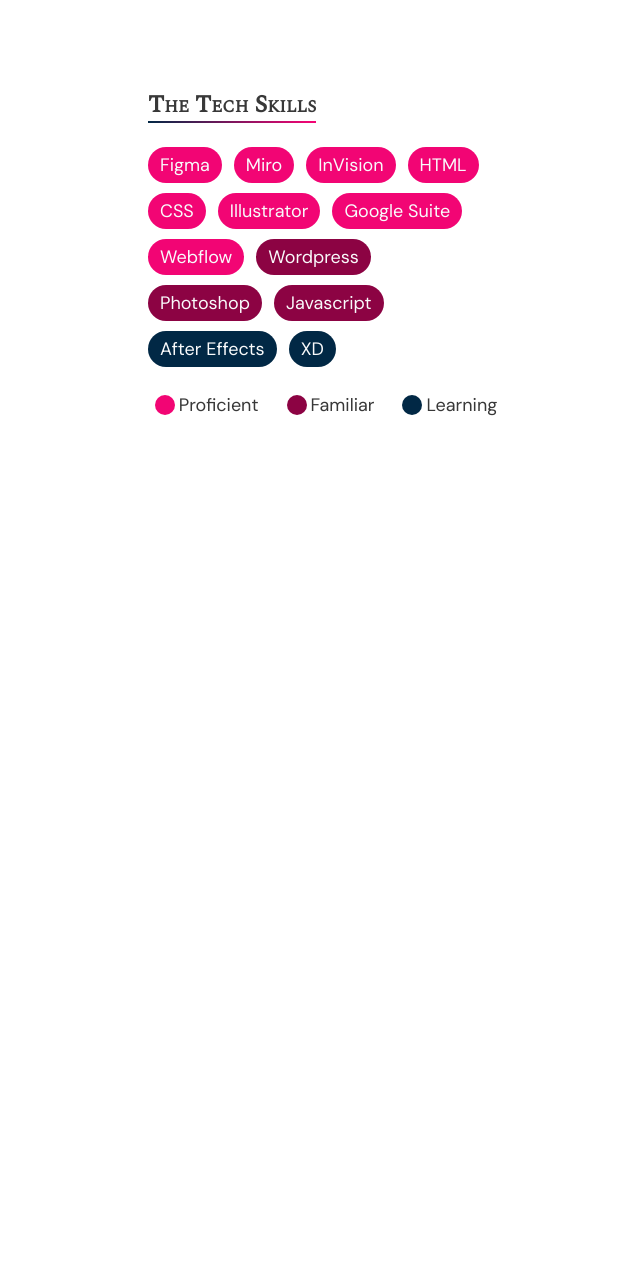
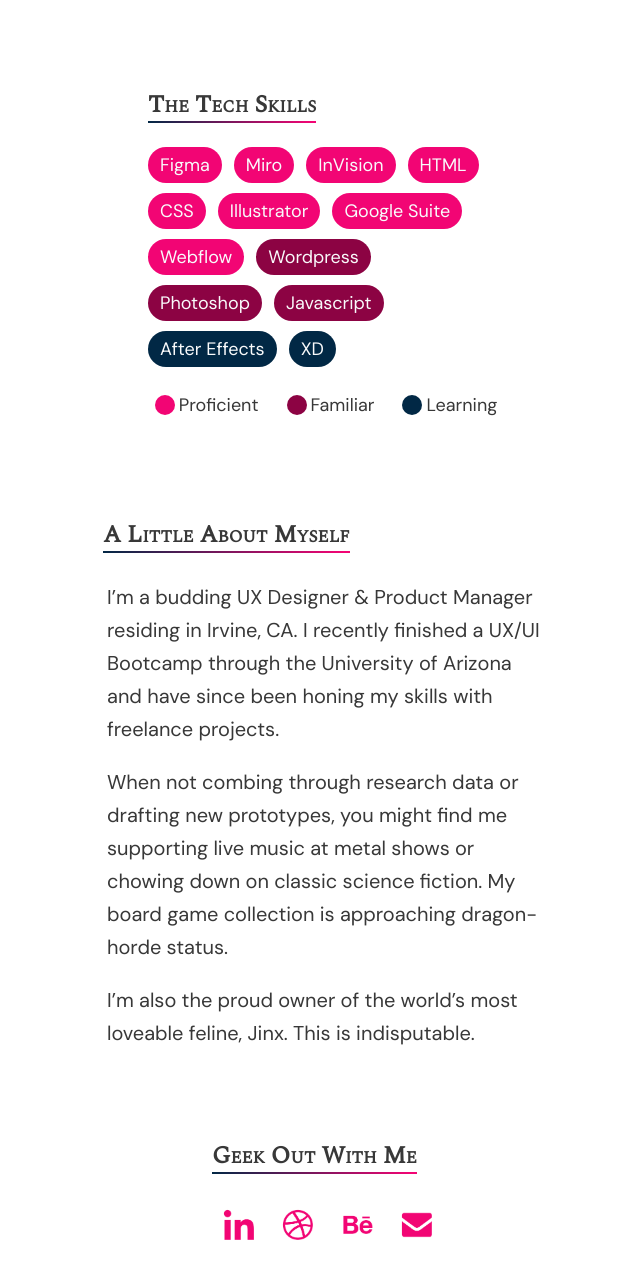
Before and after one commit to CharlotteKane/Portfolio, a plain HTML site: page Index.html in a window 1280 px wide. Shown: the part 2285-3564 px from the top of the page, without its empty margins (312-952 px from the left). Before the commit the page ends 2778 px from the top, so only its background shows below. Drawn offline with nearby package versions, Linux system fonts and the light colour scheme.

Commit message:
About Me
Input new content for about me and secondary social links.

```diff
--- a/CSS/Style.css
+++ b/CSS/Style.css
@@ -157,7 +157,7 @@
     margin: 0px 12px 10px 0px;
 }
 
-.circleSmall{
+.circleSmall {
     width: 20px;
     height: 20px;
     border-radius: 20px;
@@ -168,12 +168,34 @@
     flex-direction: row;
     justify-content: center;
     align-items: center;
-    max-width: 360px;
+    max-width: 345px;
 }
 
 
 
-/*Typography styles*/
+/* About Me Styles */
+
+#aboutMe {
+    display: flex;
+    flex-direction: column;
+    justify-content: center;
+    align-items: flex-start;
+    max-width: 450px;
+}
+
+#aboutMe p {
+    line-height: 165.7%;
+}
+
+#socialSection {
+    display: flex;
+    flex-direction: column;
+    justify-content: center;
+    align-items: flex-start;
+    max-width: 360px;
+}
+
+/*Typography Styles*/
 
 h1 {
     font-family: 'Spectral', serif;
@@ -295,6 +317,10 @@
 
 /*Spacing Elements */
 
+.paddingSmall {
+    padding: 6px;
+}
+
 .paddingMedium {
     padding: 12px;
 }
@@ -320,7 +346,7 @@
     width: 100%;
  }
 
- .titlePadding {
+.titlePadding {
     margin-left: 60px;
     margin-bottom: 24px;
 }
--- a/Index.html
+++ b/Index.html
@@ -239,6 +239,47 @@
           </div>
         </div>
       </section>
+      <!-- about me section -->
+      <section class="columnFlex">
+        <div class="spacerLarge"></div>
+        <div id="aboutMe">
+          <div class="newFlexRow">
+            <div class="sectionTitle">
+              <h3>A Little About Myself</h3>
+            </div>
+          </div>
+          <p>I’m a budding UX Designer & Product Manager residing in Irvine, CA. I recently finished a UX/UI Bootcamp through the University of Arizona and have since been honing my skills with freelance projects.</p>
+          <div class="spacerSmall"></div>
+          <p>When not combing through research data or drafting new prototypes, you might find me supporting live music at metal shows or chowing down on classic science fiction. My board game collection is approaching dragon-horde status.</p>
+          <div class="spacerSmall"></div>
+          <p>I’m also the proud owner of the world’s most loveable feline, Jinx. This is indisputable.</p>
+        </div>
+      </section>
+      <section class="columnFlex">
+        <div id="socialSection">
+          <div class="spacerLarge"></div>
+            <div class="newFlexRow">
+              <div class="sectionTitle">
+                <h3>Geek Out With Me</h3>
+              </div>
+            </div>
+            <div>
+              <a href="https://www.linkedin.com/in/charlotte-kane-06882475/" target="_blank" rel="noopener noreferrer">
+                <img src="./Assets/Social_LinkedIn.png"  alt="social icon link linked in" class="paddingSmall" width="42" height="42">
+              </a>
+              <a href="https://dribbble.com/CharlotteKane" target="_blank" rel="noopener noreferrer">
+                <img src="./Assets/Social_Dribbble.png" alt="social icon link dribbble" class="paddingSmall" width="42" height="42">
+              </a>
+              <a href="https://www.behance.net/charlottekane1" target="_blank" rel="noopener noreferrer">
+                <img src="./Assets/Social_Behance.png" alt="social icon link behance" class="paddingSmall" width="42" height="42">
+              </a>
+              <a href="mailto: ckane003@gmail.com">
+                <img src="./Assets/Social_Mail.png" alt="social icon link email" class="paddingSmall" width="42" height="42">
+              </a>
+            </div>
+          </div>
+        </div>
+    </section>
       <div class="spacerLarge"></div>
     </main>
   </body>
```
